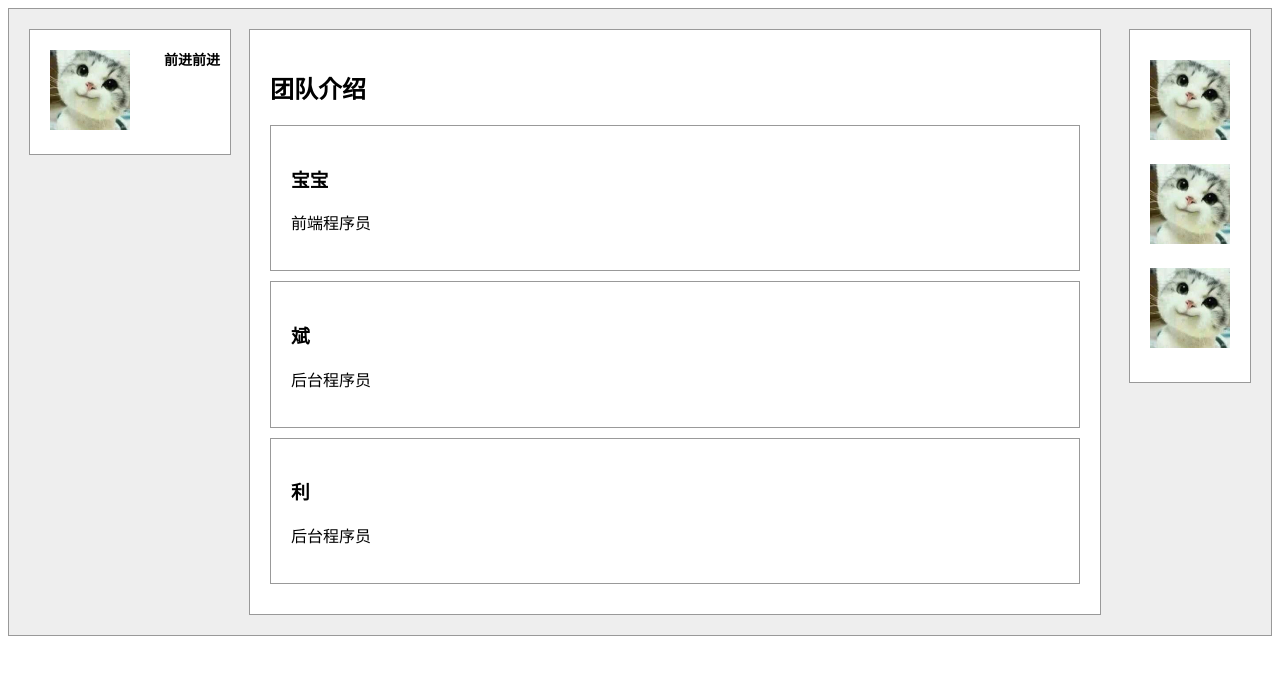
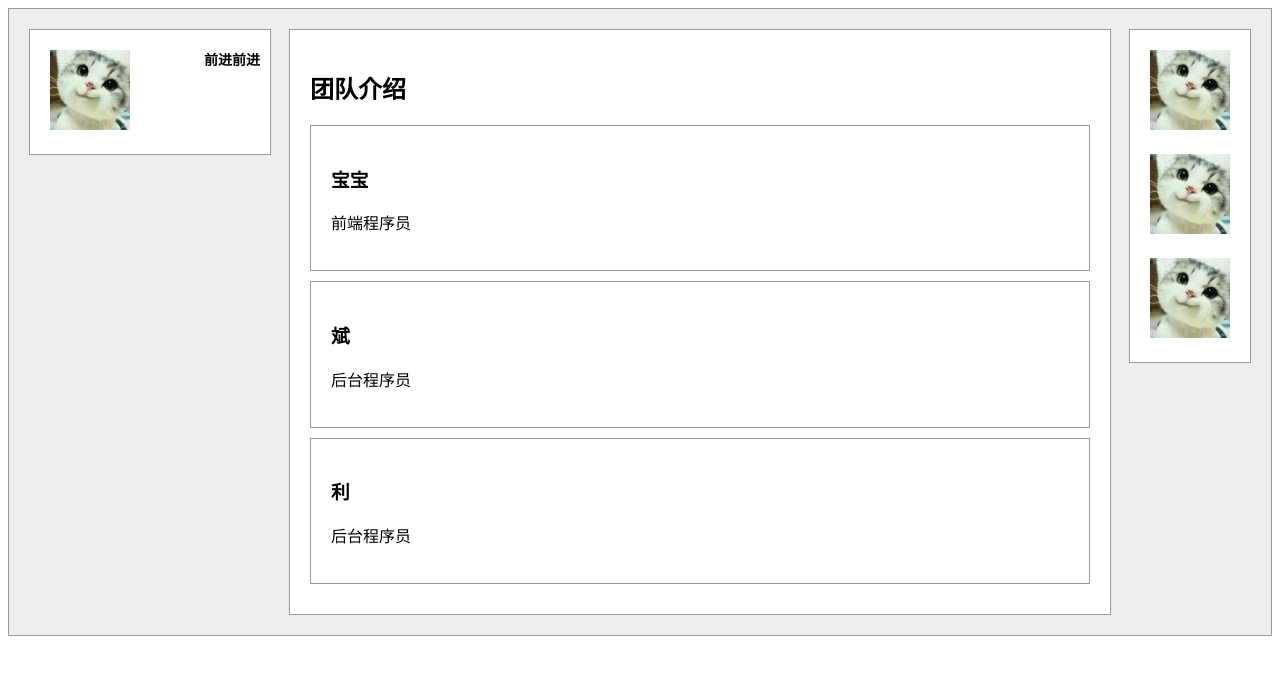
Before and after one commit to HUSTGOC/FrontLearn, a plain HTML site: page task3/index.html in a window 1280 px wide. Drawn offline with Linux system fonts and the light colour scheme.

Commit message:
陈骏提交的任务三  DATE:2016/03/28

```diff
--- a/task3/css/learn.css
+++ b/task3/css/learn.css
@@ -32,7 +32,7 @@ div{
 /*设置左边的元素的相对位置*/
 .left {
     position: relative;
-    width: 160px;
+    width: 200px;
     float: left;
 }
 
@@ -47,8 +47,10 @@ div{
 
 /*设置右边的区域的的浮动属性和宽度信息*/
 .right {
-    width: 80px;
+    width: 120px;
     float: right;
+padding: 10px 0 10px 0;
+
 }
 
 /*设置容器中间的属性，内边界为20个像素点*/
@@ -58,10 +60,17 @@ div{
     padding: 20px;
 }
 
+.content1 {
+    background-color: #fff;
+    border: 1px solid #999;
+
+}
 
 /*设置图片的外边界*/
 .right img {
-    margin: 10px 0 10px 0;
+    /*margin: 10px 0 10px 0;*/
+
+    padding: 10px 20px 10px 20px;
 }
 
 /*设置介绍的信息的属性*/
@@ -75,5 +84,5 @@ div{
 
 /*设置中间容器的位置*/
 .middle {
-    margin: 0 150px 0 220px;
+    margin: 0 140px 0 260px;
 }
--- a/task3/index.html
+++ b/task3/index.html
@@ -11,7 +11,7 @@
                 <img src="src/fig1.jpg" width="80" height="80">
                 <h1>前进前进</h1>
         </div>
-        <div class="right content">
+        <div class="right content1">
             <img src="src/fig1.jpg" width="80" height="80">
             <img src="src/fig1.jpg" width="80" height="80">
             <img src="src/fig1.jpg" width="80" height="80">
```
